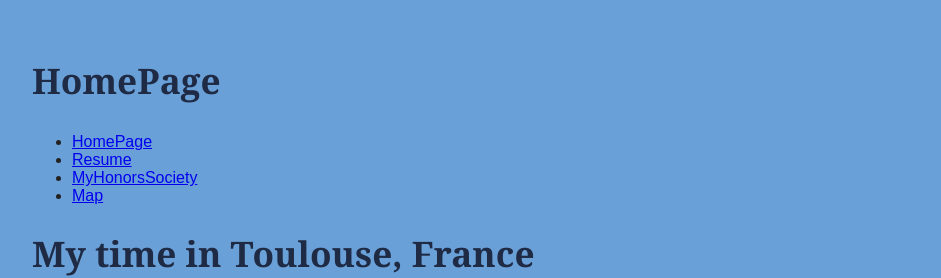
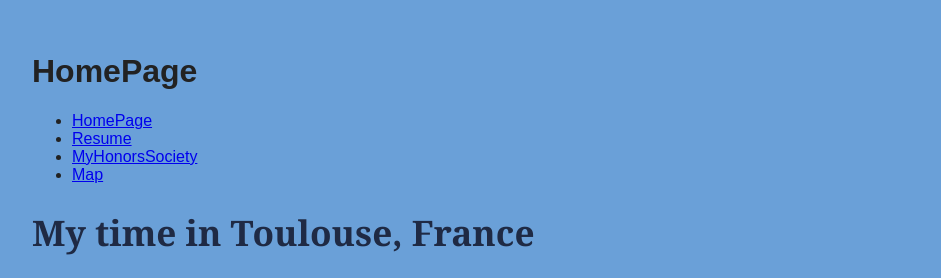
Before and after one commit to Shaan-Shafi-ITDM/shaan-shafi-ITDM.github.io, a plain HTML site: page Projects/project3/index.html in a window 1280 px wide. Shown: the top 278 px of the page, without its empty margins (158-1099 px from the left). Drawn offline with Linux system fonts and the light colour scheme.

Commit message:
Update index.html

```diff
--- a/Projects/project3/index.html
+++ b/Projects/project3/index.html
@@ -15,7 +15,7 @@
 </head>
 
 <body class="home fluid">
-  <h2>HomePage</h2>
+  <h1>HomePage</h1>
   <ul>
     <li><a href="index.html">HomePage</a></li>
     <li><a href="resume.html">Resume</a></li>
```
